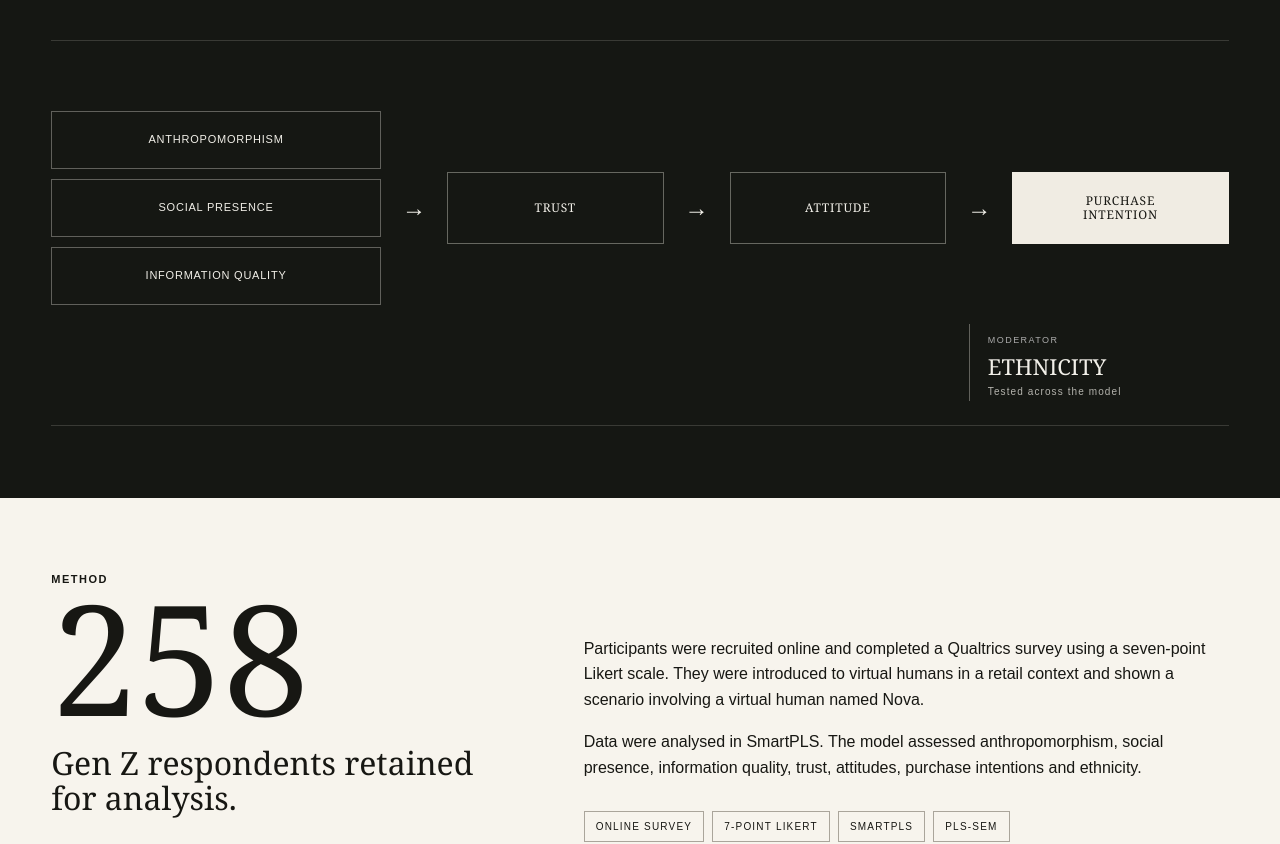
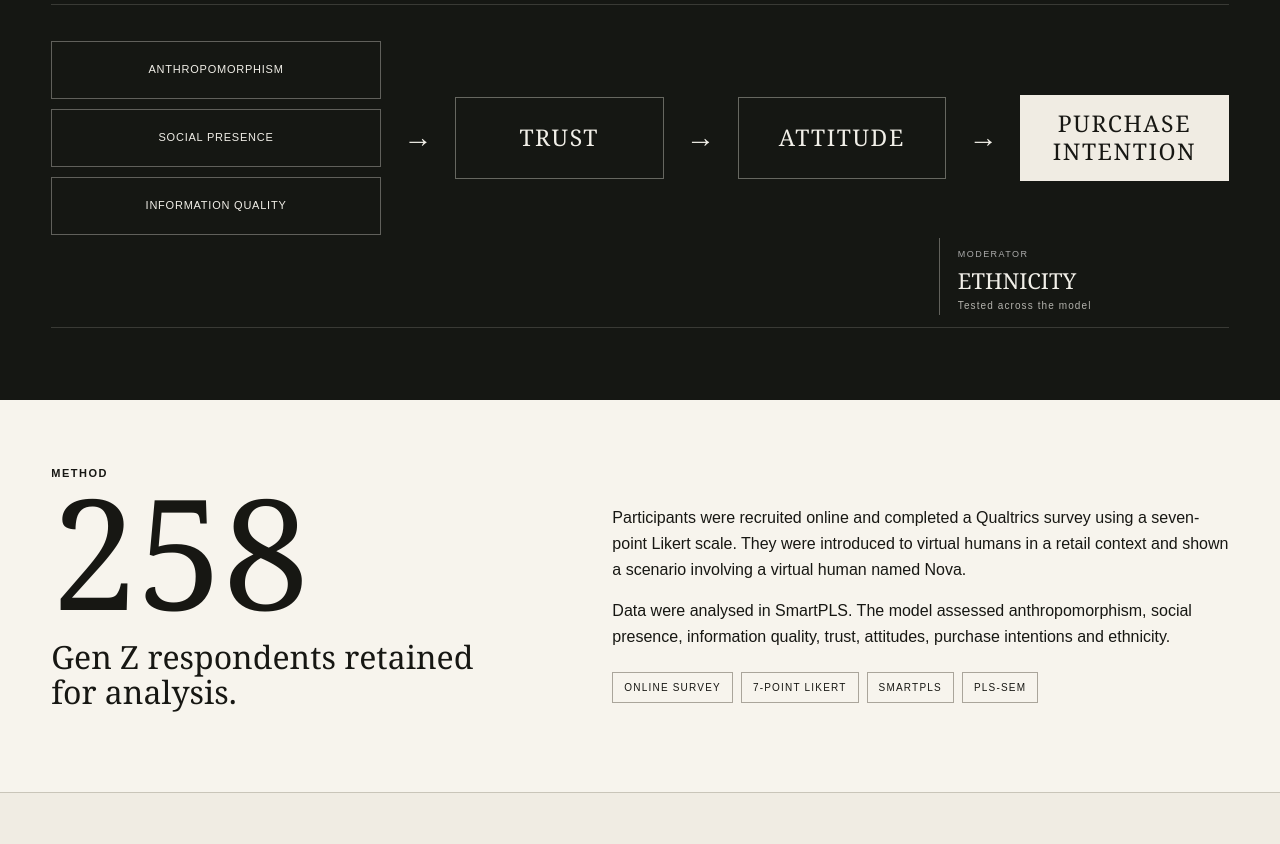
Before and after one commit to reggiemagtibay/reginald-magtibay-portfolio, a Next.js app: page /work/virtual-humans in a window 1280 px wide. Shown: the part 1860-2704 px from the top of the page. Built offline with nearby package versions, Linux system fonts and the light colour scheme.

Commit message:
Refine virtual humans case study hierarchy

```diff
--- a/app/globals.css
+++ b/app/globals.css
@@ -692,3 +692,20 @@ bottom:24px!important;
 .pvc2-find-head .section-label{margin:0 0 24px}
 .pvc2-find-head h2{font-family:Georgia,serif!important;font-size:clamp(40px,4.4vw,68px)!important;font-weight:400!important;line-height:.96!important;letter-spacing:-.045em!important;text-align:left!important;max-width:760px;margin:0 0 48px!important}
 @media(max-width:900px){.pvc2-find-head h2{font-size:clamp(38px,10vw,58px)!important;margin-bottom:34px!important}}
+
+
+/* Virtual humans case-study refinement */
+@media(min-width:901px){
+.vh-model{padding-top:7.5vh;padding-bottom:7.5vh}
+.vh-model h2{margin-bottom:34px!important}
+.vh-network-linear{padding-top:36px!important;padding-bottom:92px!important;gap:22px!important}
+.vh-linear-inputs{flex-basis:27%!important}
+.vh-linear-inputs span{min-height:64px!important;font-size:12px!important}
+.vh-network-linear>.vh-node{min-height:82px!important;font-size:23px!important}
+.vh-network-linear>.vh-linear-arrow{font-size:29px!important}
+.vh-network-linear>.vh-ethnicity{bottom:12px!important;width:290px!important}
+.vh-method{padding-top:7vh!important;padding-bottom:7vh!important;grid-template-columns:.88fr 1.12fr!important;gap:6vw!important;align-items:center!important}
+.vh-method-copy{align-self:center!important}
+.vh-method-tags{margin-top:22px!important}
+.vh-result-grid small{font-size:10px!important;letter-spacing:.14em!important;font-weight:700!important}
+}
```
